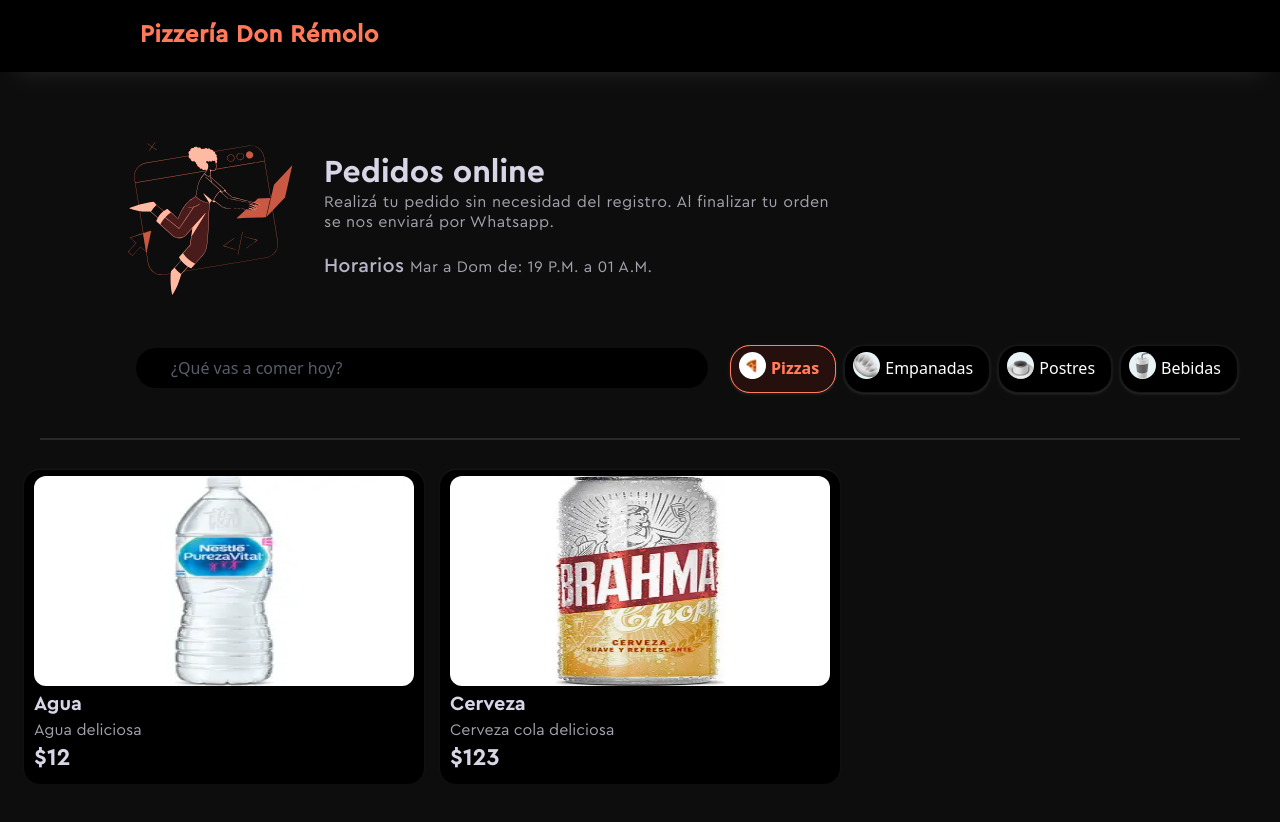
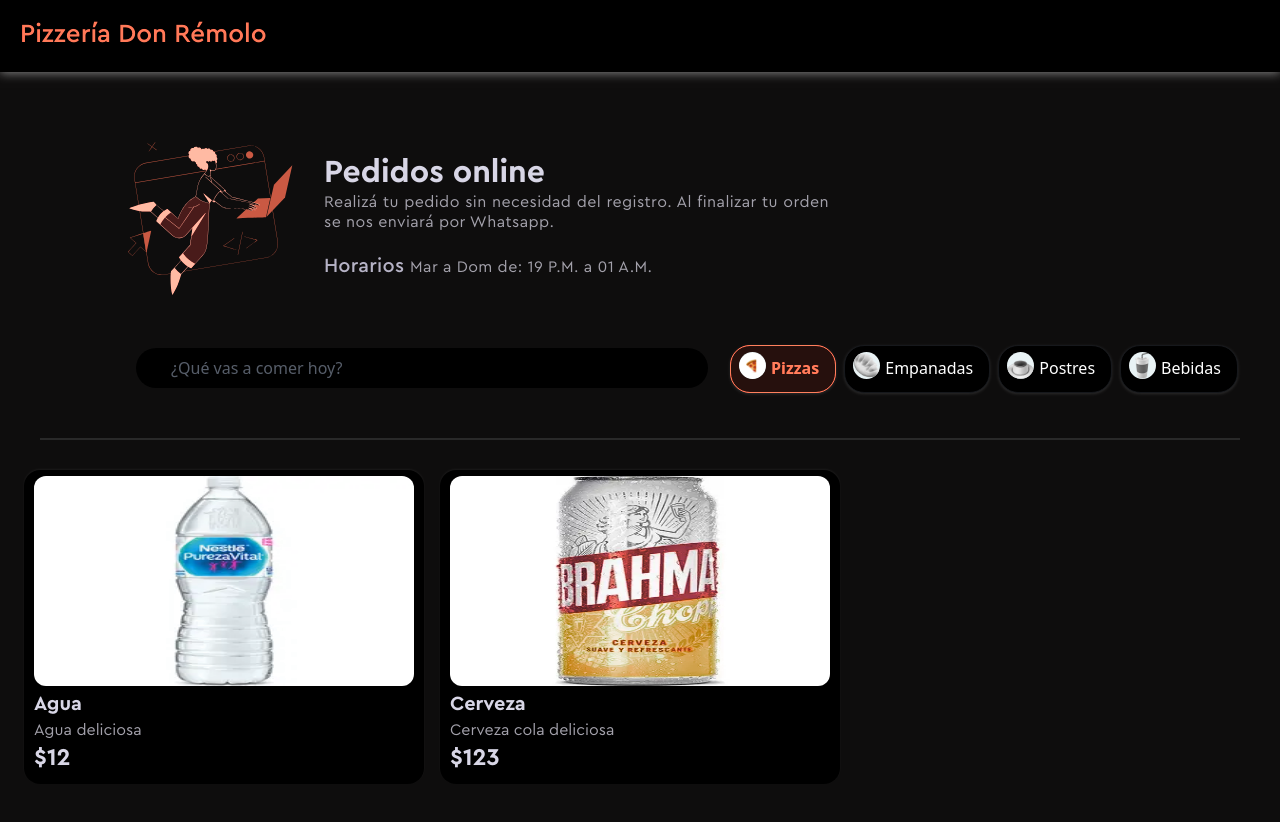
Before and after one commit to JosseMontano/pizzeriaDonRemolo, a React (Create React App) app: page / in a window 1280 px wide. Shown: the top 822 px of the page. Built offline with nearby package versions, Linux system fonts and the light colour scheme.

Commit message:
replace tailwind by css in welcome-title

```diff
--- a/package.json
+++ b/package.json
@@ -17,6 +17,7 @@
     "react-redux": "^8.0.2",
     "react-router-dom": "^6.3.0",
     "react-scripts": "^5.0.1",
+    "styled-components": "^5.3.6",
     "sweetalert": "^2.1.2",
     "web-vitals": "^2.1.4"
   },
--- a/src/components/bienvenida/index.js
+++ b/src/components/bienvenida/index.js
@@ -54,7 +54,6 @@
   return (
     <>
       <Titulo />
-      {/*<HeaderCarrito />*/}
       <Descripcion />
       <MostrarApi cats={cats} />
     </>
--- a/src/components/bienvenida/titulo.js
+++ b/src/components/bienvenida/titulo.js
@@ -2,6 +2,25 @@
 import "../../styles/App.css";
 import { useContext } from "react";
 import ModalContext from "./../../context/modalContext";
+import styled from "styled-components";
+
+const Container = styled.div`
+  background-color: #fff;
+  /* height: 56px; */
+  height: 72px;
+  width: 100%;
+  position: fixed;
+  top: 0;
+  z-index: 999;
+  box-shadow: 0 1px 10px rgba(0, 0, 0, 0.5);
+  p {
+    color: #e74423;
+    font-family: Cera-Pro-Medium;
+    font-size: 26px;
+    line-height: 1.75rem;
+    margin: 20px 20px;
+  }
+`;
 
 export default function Titulo() {
   const { modal, handleModal } = useContext(ModalContext);
@@ -9,17 +28,8 @@
     handleModal(modal);
   };
   return (
-    <>
-      <div
-        onClick={hideHandleModal}
-        className="bg-white shadow-header h-[56px] xl:h-[72px] xl:w-[100%] xl:fixed xl:top-[0px] xl:z-[999]"
-      >
-        <section className="flex items-start justify-start  sm:p-4 sm:flex sm:items-start sm:justify-start md:p-6 md:flex md:items-start md:justify-start lg:p-8  lg:flex lg:items-start lg:justify-start xl:p-5 xl:flex xl:items-start xl:justify-start 2xl:p-11 2xl:flex 2xl:items-start 2xl:justify-start">
-          <p className="absolute left-[12px] top-[15px] lg:ml-10 text-xl sm:text-titulo1280 md:text-titulo1280 lg:text-titulo1280 xl:text-titulo1280 xl:font-bold xl:leading-7 xl:block 2xl:8xl xl:tracking-wide xl:absolute xl:left-[100px] xl:top-[21px] desktop1920:absolute desktop1920:left-[300px]">
-            Pizzería Don Rémolo
-          </p>
-        </section>
-      </div>
-    </>
+    <Container onClick={hideHandleModal}>
+      <p>Pizzería Don Rémolo</p>
+    </Container>
   );
 }
--- a/src/styles/App.css
+++ b/src/styles/App.css
@@ -3,8 +3,6 @@
   padding: 0;
   box-sizing: border-box;
 }
-
-
 
 html,body{
   margin: 0;
```
Also changed, not shown: 1 other file (tests, documents, lock files or other folders).
